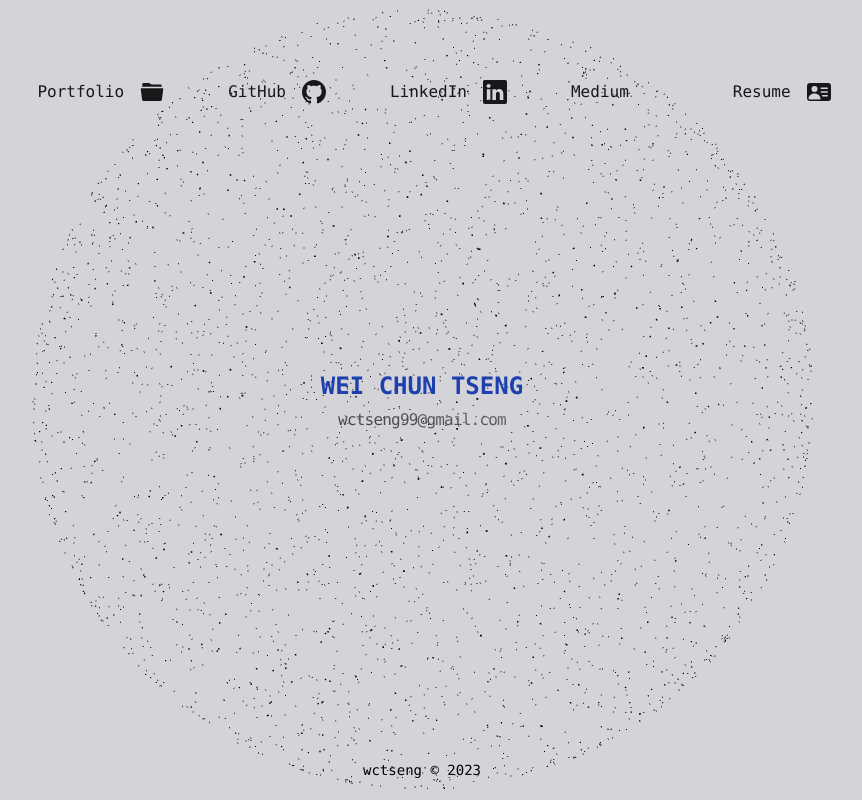
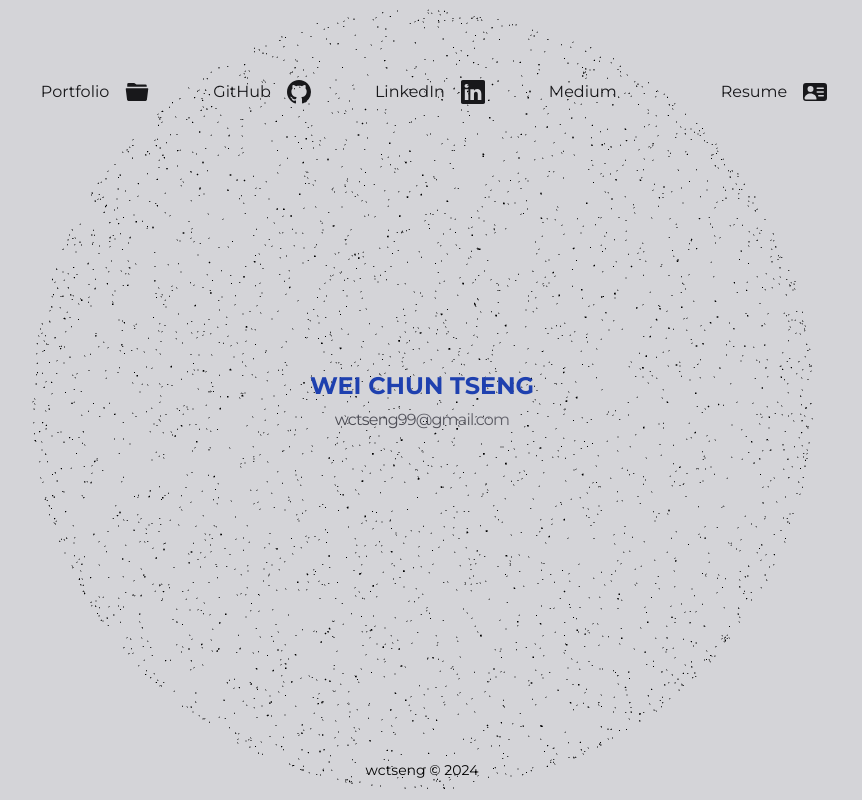
Before and after one commit to wctseng99/wctseng99.github.io, a React (Vite) app: page / in a window 1280 px wide. Shown: the whole page, without its empty margins (218-1080 px from the left). Built offline with nearby package versions, Linux system fonts and the light colour scheme; some icons are missing.

Commit message:
chore: update font

```diff
--- a/index.html
+++ b/index.html
@@ -9,6 +9,8 @@
     <link rel="preconnect" href="https://fonts.googleapis.com">
     <link rel="preconnect" href="https://fonts.gstatic.com" crossorigin>
     <link href="https://fonts.googleapis.com/css2?family=DM+Serif+Display&family=Inter:wght@400;500;600;700;800&display=swap" rel="stylesheet">
+    <link href="https://fonts.googleapis.com/css2?family=Montserrat:wght@400;700&display=swap" rel="stylesheet">
+
     <meta name="viewport" content="width=device-width, initial-scale=1.0" />
     <title>Wei Chun Tseng</title>
 
--- a/src/Components/Portfolio/Portfolio.jsx
+++ b/src/Components/Portfolio/Portfolio.jsx
@@ -68,7 +68,7 @@ const Portfolio = () => {
         </ul>
       </div>
 
-      <div className="scroll-smooth font-inter relative px-6 py-24 md:px-24 md:py-32 lg:py-0 lg:px-36 dark:bg-slate-900 bg-zinc-300 selection:bg-sky-200 selection:text-slate-900 dark:selection:bg-sky-200 dark:selection:text-slate-900">
+      <div className="scroll-smooth font-sans relative px-6 py-24 md:px-24 md:py-32 lg:py-0 lg:px-36 dark:bg-slate-900 bg-zinc-300 selection:bg-sky-200 selection:text-slate-900 dark:selection:bg-sky-200 dark:selection:text-slate-900">
         <div className="absolute top-5 right-4 md:right-10">
           <ThemeSwitcher />
         </div>
--- a/src/Components/Title/Title.jsx
+++ b/src/Components/Title/Title.jsx
@@ -23,12 +23,12 @@ function Title({ onTitleClick }) {
       <div className="flex flex-col items-center content-center justify-center h-screen">
         <div className="-translate-y-1/2 lg:-translate-y-0">
           <a href="/">
-            <h1 className="font-bold font-mono pb-1 text-2xl z-20 hover:cursor-pointer bg-clip-text text-blue-800 hover:text-blue-600">
+            <h1 className="font-bold font-sans pb-1 text-2xl z-20 hover:cursor-pointer bg-clip-text text-blue-800 hover:text-blue-600">
               WEI CHUN TSENG
             </h1>
           </a>
           <a className="flex justify-center" href="mailto: wctseng99@gmail.com">
-            <p className="font-mono mt-1 z-10 font-medium leading-tight tracking-tighter bg-gradient-to-bl from-zinc-500 via-zinc-600 to-zinc-700 text-transparent bg-clip-text hover:text-blue-700">
+            <p className="font-sans mt-1 z-10 font-medium leading-tight tracking-tighter bg-gradient-to-bl from-zinc-500 via-zinc-600 to-zinc-700 text-transparent bg-clip-text hover:text-blue-700">
               wctseng99@gmail.com
             </p>
           </a>
@@ -43,7 +43,7 @@ function Title({ onTitleClick }) {
                 onClick={handlePortfolioClick}
               >
                 {/* <div className="hidden lg:flex border border-t-0 group-hover:border-t border-zinc-500 group-hover:border-zinc-600 w-8 group-hover:w-16 transition-all"></div> */}
-                <p className="font-mono hidden lg:flex text-base ml-1 bg-gradient-to-r from-blue-700 to-zinc-300 bg-left-bottom group-hover:font-semibold bg-[length:0%_2.0px] bg-no-repeat group-hover:bg-[length:100%_2.0px] transition-all duration-200 ease-out">
+                <p className="font-sans hidden lg:flex text-base ml-1 bg-gradient-to-r from-blue-700 to-zinc-300 bg-left-bottom group-hover:font-semibold bg-[length:0%_2.0px] bg-no-repeat group-hover:bg-[length:100%_2.0px] transition-all duration-200 ease-out">
                   Portfolio
                 </p>
                 <IoFolderOpenSharp className="ml-4 group-hover:-translate-y-1 transition-all" />
@@ -57,7 +57,7 @@ function Title({ onTitleClick }) {
                 rel="noopener"
               >
                 {/* <div className="hidden lg:flex border border-t-0 group-hover:border-t border-zinc-500 group-hover:border-zinc-600 w-8 group-hover:w-16 transition-all"></div> */}
-                <p className="font-mono hidden lg:flex text-base ml-1 bg-gradient-to-r from-blue-700 to-zinc-300 bg-left-bottom group-hover:font-semibold bg-[length:0%_2.0px] bg-no-repeat group-hover:bg-[length:100%_2.0px] transition-all duration-200 ease-out">
+                <p className="font-sans hidden lg:flex text-base ml-1 bg-gradient-to-r from-blue-700 to-zinc-300 bg-left-bottom group-hover:font-semibold bg-[length:0%_2.0px] bg-no-repeat group-hover:bg-[length:100%_2.0px] transition-all duration-200 ease-out">
                   GitHub
                 </p>
                 <BsGithub className="ml-4 group-hover:-translate-y-1 transition-all" />
@@ -71,7 +71,7 @@ function Title({ onTitleClick }) {
                 rel="noopener"
               >
                 {/* <div className="hidden lg:flex border border-t-0 group-hover:border-t border-zinc-500 group-hover:border-zinc-600 w-8 group-hover:w-16 transition-all"></div> */}
-                <p className="font-mono hidden lg:flex text-base ml-1 bg-gradient-to-r from-blue-700 to-zinc-300 bg-left-bottom group-hover:font-semibold bg-[length:0%_2.0px] bg-no-repeat group-hover:bg-[length:100%_2.0px] transition-all duration-200 ease-out">
+                <p className="font-sans hidden lg:flex text-base ml-1 bg-gradient-to-r from-blue-700 to-zinc-300 bg-left-bottom group-hover:font-semibold bg-[length:0%_2.0px] bg-no-repeat group-hover:bg-[length:100%_2.0px] transition-all duration-200 ease-out">
                   LinkedIn
                 </p>
                 <BsLinkedin className="ml-4 group-hover:-translate-y-1 transition-all" />
@@ -85,7 +85,7 @@ function Title({ onTitleClick }) {
                 rel="noopener"
               >
                 {/* <div className="hidden lg:flex border border-t-0 group-hover:border-t border-zinc-500 group-hover:border-zinc-600 w-8 group-hover:w-16 transition-all"></div> */}
-                <p className="font-mono hidden lg:flex text-base ml-1 bg-gradient-to-r from-blue-700 to-zinc-300 bg-left-bottom group-hover:font-semibold bg-[length:0%_2.0px] bg-no-repeat group-hover:bg-[length:100%_2.0px] transition-all duration-200 ease-out">
+                <p className="font-sans hidden lg:flex text-base ml-1 bg-gradient-to-r from-blue-700 to-zinc-300 bg-left-bottom group-hover:font-semibold bg-[length:0%_2.0px] bg-no-repeat group-hover:bg-[length:100%_2.0px] transition-all duration-200 ease-out">
                   Medium
                 </p>
                 <FaMedium className="ml-4 group-hover:-translate-y-1 transition-all" />
@@ -99,7 +99,7 @@ function Title({ onTitleClick }) {
                 rel="noopener"
               >
                 {/* <div className="hidden lg:flex border border-t-0 group-hover:border-t border-zinc-500 group-hover:border-zinc-600 w-8 group-hover:w-16 transition-all"></div> */}
-                <p className="font-mono hidden lg:flex text-base ml-1 bg-gradient-to-r from-blue-700 to-zinc-300 bg-left-bottom group-hover:font-semibold bg-[length:0%_2.0px] bg-no-repeat group-hover:bg-[length:100%_2.0px] transition-all duration-200 ease-out">
+                <p className="font-sans hidden lg:flex text-base ml-1 bg-gradient-to-r from-blue-700 to-zinc-300 bg-left-bottom group-hover:font-semibold bg-[length:0%_2.0px] bg-no-repeat group-hover:bg-[length:100%_2.0px] transition-all duration-200 ease-out">
                   Resume
                 </p>
                 <BsPersonVcardFill className="ml-4 group-hover:-translate-y-1 transition-all" />
@@ -107,8 +107,8 @@ function Title({ onTitleClick }) {
             </li>
           </ul>
         </div>
-        <div className="absolute bottom-5 font-mono text-sm">
-          wctseng © 2023
+        <div className="absolute bottom-5 font-sans text-sm">
+          wctseng © 2024
         </div>
       </div>
     </>
--- a/tailwind.config.js
+++ b/tailwind.config.js
@@ -9,6 +9,7 @@ export default {
     extend: {
       fontFamily: {
         inter: ['Inter', 'sans-serif'],
+        sans: ['Montserrat', 'Optimistic Text', 'Helvetica', 'Arial', 'Noto Sans', 'sans-serif'],
       },
     },
   },
```
